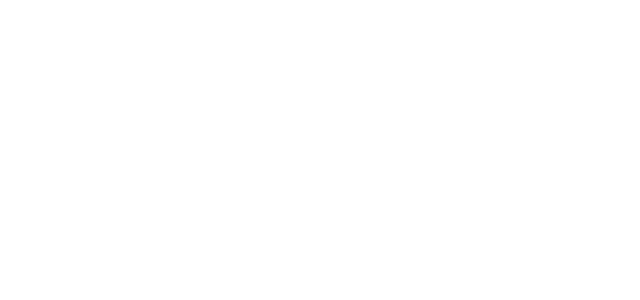
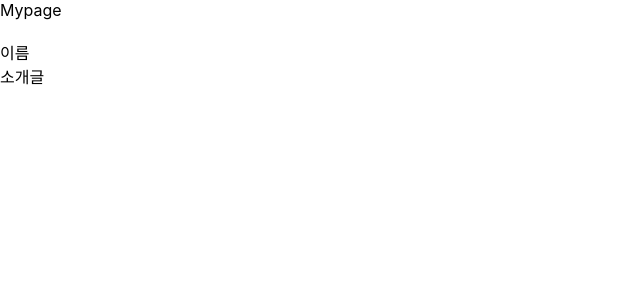
Before and after one commit to jag0908/jimbim, a React (Create React App) app in the folder client/: page /mypage in a window 1280 px wide. Before the commit this address had no page. Shown: the top 300 px of the page, without its empty margins (0-640 px from the left). Built offline with nearby package versions, Linux system fonts and the light colour scheme.

Commit message:
userSlice 오류수정, 마이페이지 작성중

```diff
--- a/client/src/App.js
+++ b/client/src/App.js
@@ -5,15 +5,16 @@ import Join from './Component/member/Join'
 import KakaoIdLogin from './Component/member/KakaoIdLogin'
 import KakaoIdFirstEdit from './Component/member/KakaoIdFirstEdit'
 import FindAccount from './Component/member/FindAccount'
+import Mypage from './Component/mypage/Mypage'
 import StyleFeed from './Component/StyleFeed/StyleFeed'
 import StyleDetail from './Component/StyleFeed/StyleDetail'
 import ShMain from './Component/sh-page/ShMain'
 
-
+/*
 import Community from './Component/community/Community'
 import CommunityView from './Component/community/CommunityView'
 import UpdateCommunity from './Component/community/UpdateCommunity'
-
+*/
 function App() {
     return (
 		<div className="container">
@@ -22,13 +23,14 @@ function App() {
 				<Route path='/login' element={<Login />} />
 				<Route path='/join' element={<Join />} />
 
-				<Route path='/community' element={<Community />} />
+				{/* <Route path='/community' element={<Community />} />
 				<Route path='/communityView' element={<CommunityView />} />
-				<Route path='/updateCommunity' element={<UpdateCommunity />} />
+				<Route path='/updateCommunity' element={<UpdateCommunity />} /> */}
 
 				<Route path='/kakaoIdLogin/:userid' element={<KakaoIdLogin />} />
 				<Route path='/kakaoIdFirstEdit/:userid' element={<KakaoIdFirstEdit />} />
 				<Route path='/findaccount/' element={<FindAccount />} />
+				<Route path='/mypage/' element={<Mypage />} />
 
 				<Route path='/style' element={<StyleFeed />} />
         		<Route path='/style/:id' element={<StyleDetail />} />
--- a/client/src/Component/Index.js
+++ b/client/src/Component/Index.js
@@ -32,12 +32,13 @@ function Index() {
                 (loginUser.userid)?(
                     <div className='logininfo'>
                         <div>{loginUser.userid}({loginUser.name})</div>
+                        <div><Link to='/mypage'>마이페이지</Link></div>
                         <div onClick={()=>{ onLogout() }}>LOGOUT</div>
                     </div>
                 ):(
                     <>
-                        <div><Link to='/login'>LOGIN</Link></div>
-                        <div><Link to='/join'>JOIN</Link></div>
+                        <div><Link to='/login'>로그인</Link></div>
+                        <div><Link to='/join'>회원가입</Link></div>
                     </>
                 )
             }
--- a/client/src/Component/member/Join.js
+++ b/client/src/Component/member/Join.js
@@ -143,7 +143,7 @@ function Join() {
     }
     return (
         <article>
-            <div>Join</div>
+            <div>회원가입</div>
             <div><span>*</span>은 필수 입력사항입니다</div>
             <div className='field'>
                 <label><span>*</span>ID</label>
--- a/client/src/Component/member/Login.js
+++ b/client/src/Component/member/Login.js
@@ -41,7 +41,7 @@ function Login() {
 
     return (
         <article>
-            <div>Login</div>
+            <div>로그인</div>
             <div className='subPage'>
                 <div className='memberform'>
                     <div className='field'>
--- /dev/null
+++ b/client/src/Component/mypage/Mypage.js
@@ -0,0 +1,23 @@
+import React, {useState, useEffect} from 'react'
+import { useSelector } from 'react-redux'
+
+function Mypage() {
+    const loginUser = useSelector( state=>state.user )
+
+    useEffect(
+        ()=>{
+            console.log(loginUser)
+        },[]
+    )
+
+    return (
+        <article>
+            <div>Mypage</div>
+            <div><img src={loginUser.profileImg}/></div>
+            <div>이름</div><div>{loginUser.name}</div>
+            <div>소개글</div><div>{loginUser.profileMsg}</div>
+        </article>
+    )
+}
+
+export default Mypage
--- a/client/src/store/userSlice.js
+++ b/client/src/store/userSlice.js
@@ -12,8 +12,8 @@ const initialState={
     phone:'',
     rrn:'',
     provider:'',
-    profile_img:'',
-    profile_msg:'',
+    profileImg:'',
+    profileMsg:'',
     terms_agree:'',
     personal_agree:'',
     blacklist:'',
@@ -35,8 +35,8 @@ const getLoginUser=()=>{
         member.email = decodeURIComponent( member.email );
         member.rrn = decodeURIComponent( member.rrn );
         member.provider = decodeURIComponent( member.provider );
-        member.profileImg = decodeURIComponent( member.profile_img );
-        member.profileMsg = decodeURIComponent( member.profile_msg );
+        member.profileImg = decodeURIComponent( member.profileImg );
+        member.profileMsg = decodeURIComponent( member.profileMsg );
         member.terms_agree = decodeURIComponent( member.terms_agree );
         member.personal_agree = decodeURIComponent( member.personal_agree );
         member.blacklist = decodeURIComponent( member.blacklist );
@@ -62,8 +62,8 @@ export const userSlice = createSlice(
                 state.phone = action.payload.phone;
                 state.rrn = action.payload.rrn;
                 state.provider = action.payload.provider;
-                state.profileImg = action.payload.profile_img;
-                state.profileMsg = action.payload.profile_msg;
+                state.profileImg = action.payload.profileImg;
+                state.profileMsg = action.payload.profileMsg;
                 state.terms_agree = action.payload.terms_agree;
                 state.personal_agree = action.payload.personal_agree;
                 state.blacklist = action.payload.blacklist;
@@ -81,8 +81,8 @@ export const userSlice = createSlice(
                 state.phone = '';
                 state.rrn = '';
                 state.provider = '';
-                state.profile_img = '';
-                state.profile_msg = '';
+                state.profileImg = '';
+                state.profileMsg = '';
                 state.terms_agree = '';
                 state.personal_agree = '';
                 state.blacklist = '';
```
